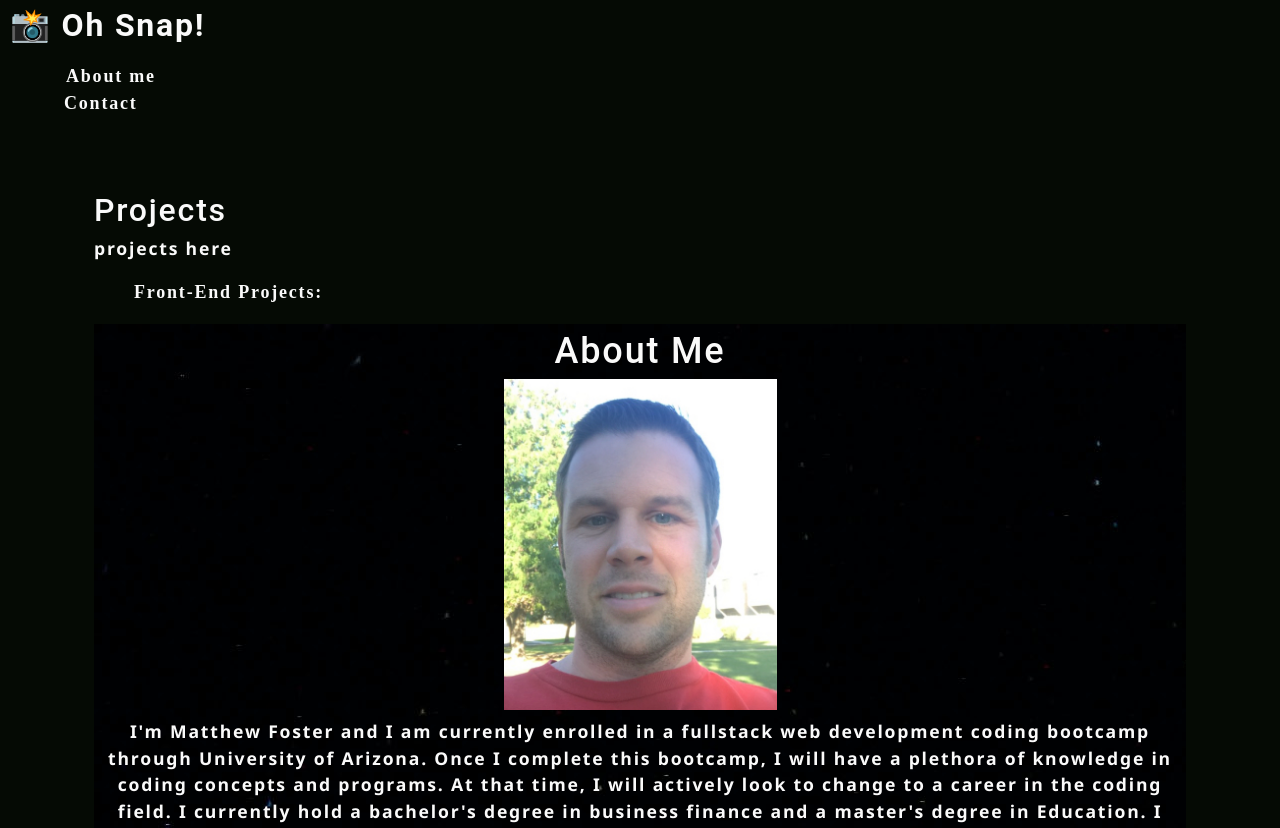
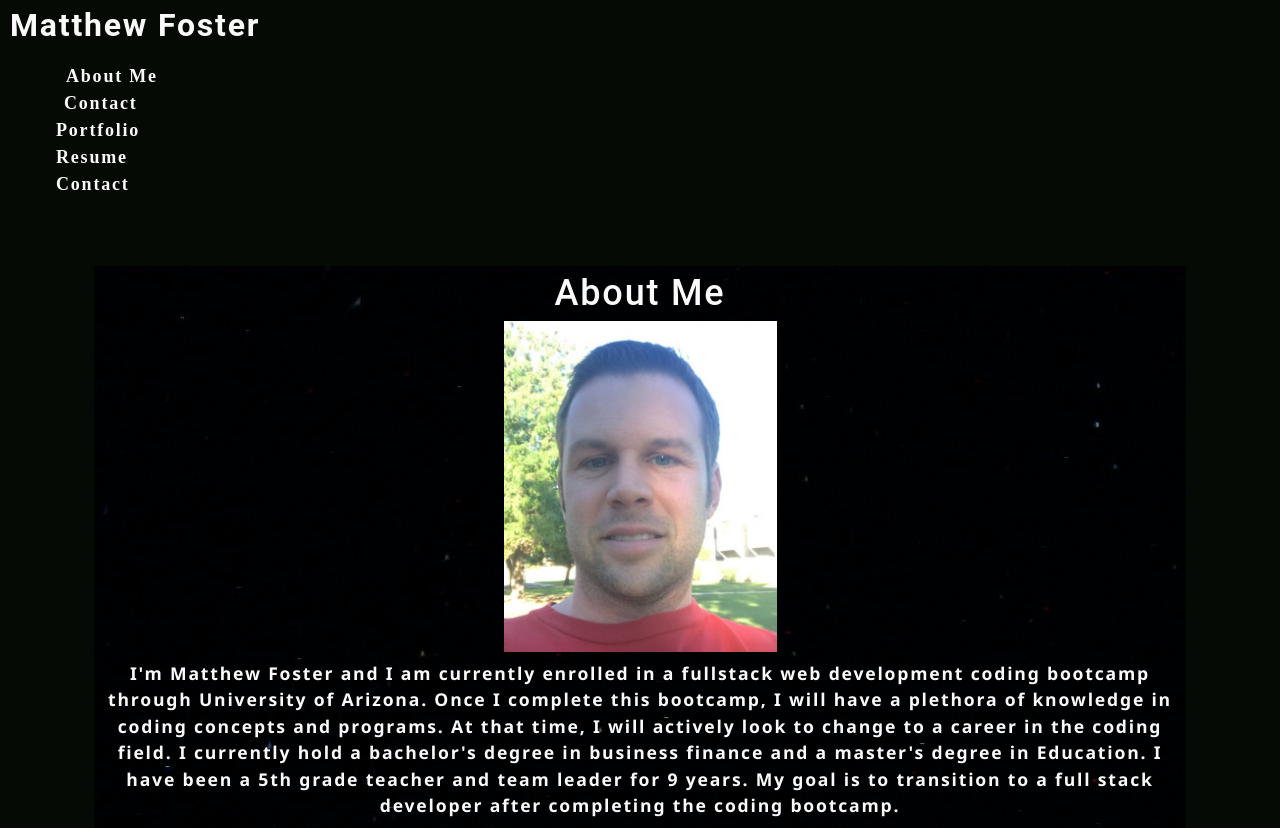
Before and after one commit to fmatthew40/matt-foster-portfolio, a React (Create React App) app: page / in a window 1280 px wide. Shown: the top 828 px of the page. Built offline with nearby package versions, Linux system fonts and the light colour scheme.

Commit message:
fix navigation

```diff
--- a/src/App.js
+++ b/src/App.js
@@ -6,6 +6,7 @@ import Nav from './components/Navigation'
 import Footer from './components/Footer'
 import Resume from './components/Resume'
 import Project from './components/Project'
+import Contact from './components/Contact'
 
 // function App() {
 //   const [categories] = useState([]);
@@ -33,13 +34,6 @@ import Project from './components/Project'
 
 function App() {
   const [categories] = useState([
-    {
-      name: 'commercial',
-      description: 'Photos of grocery stores, food trucks, and other commercial projects',
-    },
-    { name: 'portraits', description: 'Portraits of people in my life' },
-    { name: 'food', description: 'Delicious delicacies' },
-    { name: 'landscape', description: 'Fields, farmhouses, waterfalls, and the beauty of nature' },
   ]);
 
   const [currentCategory, setCurrentCategory] = useState(categories[0]);
@@ -48,6 +42,7 @@ function App() {
 
   return (
     <div>
+      <header>
       <Nav
         categories={categories}
         setCurrentCategory={setCurrentCategory}
@@ -55,16 +50,19 @@ function App() {
         contactSelected={contactSelected}
         setContactSelected={setContactSelected}
       ></Nav>
+      </header>
       <main>
         {!contactSelected ? (
           <>
-            <Project currentCategory={currentCategory}></Project>
-            <About></About>
+            <About currentCategory={currentCategory}></About>
           </>
         ) : (
             <Resume></Resume>
           )}
       </main>
+      <footer>
+        <Footer></Footer>
+      </footer>
     </div>
   );
 }
--- a/src/components/Contact/index.js
+++ b/src/components/Contact/index.js
@@ -0,0 +1,20 @@
+import React from 'react';
+// import Nav from './components/Navigation';
+
+function Contact() {
+    return(
+        <section>
+            <h2>Contact</h2>
+            <form id= "contact">
+                <div>
+                    <label htmlFor='name'>Name:</label>
+                    <input type='text' name='namee' />
+                </div>
+
+            </form>
+        </section>
+    )
+
+}
+
+export default Contact;
--- a/src/components/Navigation/index.js
+++ b/src/components/Navigation/index.js
@@ -1,39 +1,81 @@
-// import React, {useState} from 'react';
 
-// function Nav() {
-//     // const [categories] = useState([])
-//     // const [currentCategory, setCurrentCategory] = useState(categories[0]);
+// import React from 'react';
 
-//     return(
-//         <header>
-//             <h2>
-//                 <a href="/">
-//                     <span role="img" aria-label="sparkles">✨</span>Matthew Foster
-//                 </a>
-//             </h2>
-//             <nav>
-//                 <ul className="flexrow">
-//                     <li className="mx-2">
-//                         <a href="#about">
-//                             About Me
-//                         </a>
-//                         </li>
-//                         <li>
-//                             <span>Portfolio</span>
-//                         </li>
-//                         <li className="mx-2">
-//                             <span>Contact</span>
-//                         </li>
-//                         <li>
-//                             <span>Resume</span>
-//                         </li>
-//                 </ul>
-//             </nav>
-//         </header>
+// function Nav(props) {
+//   const {
+//     categories = [],
+//     setCurrentCategory,
+//     contactSelected,
+//     currentCategory,
+//     setContactSelected,
+//   } = props;
+
+//     const { currentTab, setCurrentTab } = props;
+
+//     return (
+//       <nav>
+//         <ul className="flex-row mobile-view">
+//           <li className={currentTab === "about" ? "mx-2 navActive" : "mx-2"}>
+//             <span onClick={() => setCurrentTab("about")}>About Me</span>
+//           </li>
+//           <li className={currentTab === "portfolio" ? "mx-2 navActive" : "mx-2"}>
+//             <span onClick={() => setCurrentTab("portfolio")}>Portfolio</span>
+//           </li>
+//           <li className={currentTab === "contact" ? "mx-2 navActive" : "mx-2"}>
+//             <span onClick={() => setCurrentTab("contact")}>Contact</span>
+//           </li>
+//           <li className={currentTab === "resume" ? "mx-2 navActive" : "mx-2"}>
+//             <span onClick={() => setCurrentTab("resume")}>Resume</span>
+//           </li>
+//         </ul>
+//       </nav>
 //     );
-// }
+//   }
+
 
 // export default Nav;
+
+
+
+
+// return (
+//   <header className="flex-row px-1">
+//     <h2>
+//       <a data-testid="link" href="/">
+//         <span role="img" aria-label="camera"> 📸</span> Matthew Foster
+//       </a>
+//     </h2>
+//     <nav>
+//       <ul className="flex-row">
+//         <li className="mx-2">
+//           <a data-testid="about" href="#about" onClick={() => setContactSelected(false)}>
+//             About me
+//           </a>
+//         </li>
+//         <li className={`mx-2 ${contactSelected && 'navActive'}`}>
+//           <span onClick={() => setContactSelected(true)}>Contact</span>
+//         </li>
+//         {categories.map((category) => (
+//           <li
+//             className={`mx-1 ${
+//               currentCategory.name === category.name && !contactSelected && 'navActive'
+//               }`}
+//             key={category.name}
+//           >
+//             <span
+//               onClick={() => {
+//                 setCurrentCategory(category);
+//                 setContactSelected(false);
+//               }}
+//             >
+//             </span>
+//           </li>
+//         ))}
+//       </ul>
+//     </nav>
+//   </header>
+// );
+// }
 
 
 
@@ -41,49 +83,64 @@
 
 import React from 'react';
 
-function Nav(props) {
-  const {
-    categories = [],
-    setCurrentCategory,
-    contactSelected,
-    currentCategory,
-    setContactSelected,
-  } = props;
+function Nav() {
+  const categories = [
+    {
+    name: "Portfolio",
+    description: "Collection of work that was created"
+    },
+    {
+    name: "Resume",
+    description: "My resume and list of proficiencies."
+    },
+    {
+    name: "Contact",
+    description: "My contact information."
+    }
+  ];
+
+
+  const handleClick = () => {
+    console.log("clicked")
+  }
 
   return (
     <header className="flex-row px-1">
         <h2>
-        <a data-testid="link" href="/">
-          <span role="img" aria-label="camera"> 📸</span> Oh Snap!
+          <a href="/">
+            <span>Matthew Foster</span>
           </a>
         </h2>
         <nav>
           <ul className="flex-row">
             <li className="mx-2">
-            <a data-testid="about" href="#about" onClick={() => setContactSelected(false)}>
-              About me
-            </a>
+              <a href="#about" onClick={() => handleClick()}>About Me</a>
             </li>
-          <li className={`mx-2 ${contactSelected && 'navActive'}`}>
-            <span onClick={() => setContactSelected(true)}>Contact</span>
+            <li className={"mx-2"}>
+              <span onClick={() => handleClick()}>Contact</span>
             </li>
-          {categories.map((category) => (
-            <li
-              className={`mx-1 ${
-                currentCategory.name === category.name && !contactSelected && 'navActive'
-                }`}
-              key={category.name}
-            >
-              <span
-                onClick={() => {
-                  setCurrentCategory(category);
-                  setContactSelected(false);
-                }}
-              >
-                {/* {capitalizeFirstLetter(category.name)} */}
+
+            {/* <li className="mx-2">
+              <a href="#contact">Contact</a>
+            </li> */}
+
+            {/* <li className="mx-2">
+              <a href="#project">Portfolio</a>
+            </li>
+
+            <li className="mx-2">
+              <a href="#resume">Resume</a>
+            </li> */}
+
+{
+            categories.map((category) => (
+              <li className="mx-1" key={category.name} >
+                <span onClick={() => { handleClick(); }}>
+                 {(category.name)}
                 </span>
               </li>
-          ))}
+            ))
+          }
         </ul>
         </nav>
     </header>
--- a/src/components/Project/index.js
+++ b/src/components/Project/index.js
@@ -1,12 +1,13 @@
 import React from 'react';
 // import resume from ''
 
-function Project() {
+function Project(props) {
+    const { currentCategory } = props
     return(
         <section>
-            <h2>Projects</h2>
+            <h1 id="project">Projects</h1>
             <p>projects here</p>
-            <ul>Front-End Projects:
+            <ul>Front-End Projects:hbjkh
 
             </ul>
 
--- a/src/components/Resume/index.js
+++ b/src/components/Resume/index.js
@@ -9,11 +9,8 @@ function Resume() {
             <ul>Front-End Proficiencies:
                 <li>HTML, CSS, Javascript</li>
                 <li>Web APIs, Third-Party APIs, Server-Side APIs</li>
-                <li>Node.js, OOP, Express.js</li>
-                <li>SQL, ORM, MVC</li>
-                <li>Computer Science</li>
-                <li>NoSQL, PWA's, REACT</li>
-                <li>MERN, State</li>
+                <li>Node.js, OOP, Express.js</li>bjjkhjkhj
+
             </ul>
 
         </section>
```
Lines whose indentation alone changed are shown as unchanged.
